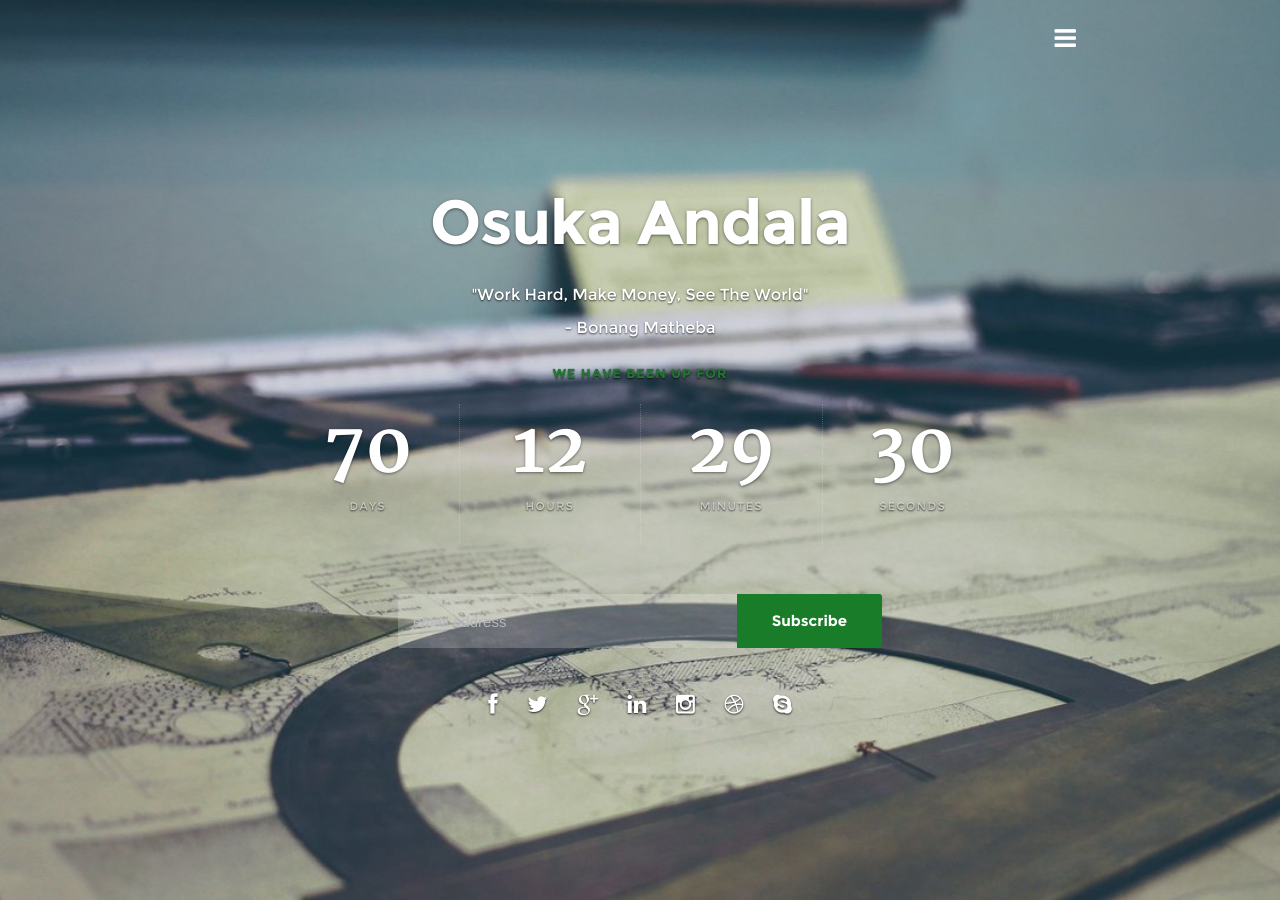
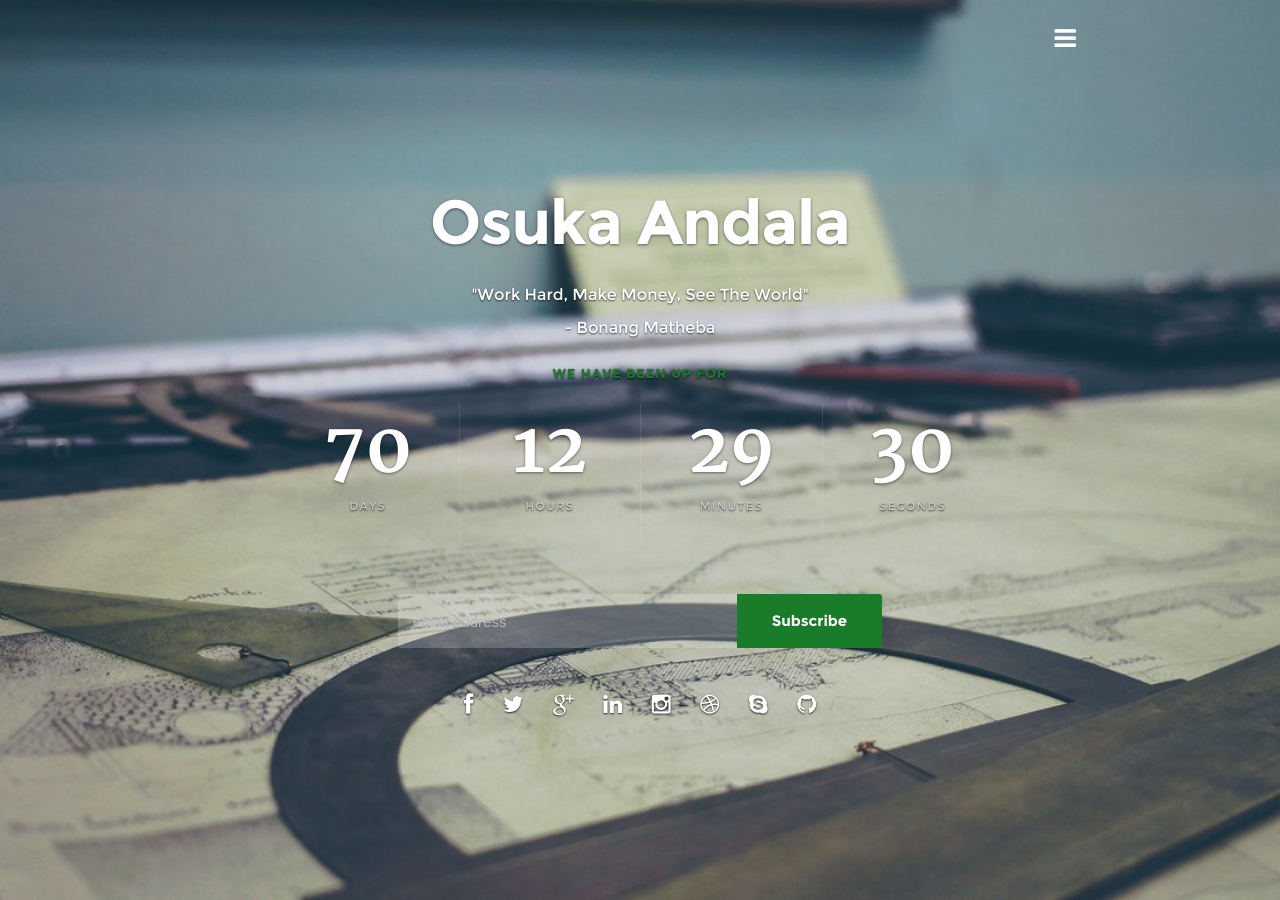
Before and after one commit to Osuka-Andala/Osuka-Andala.github.io, a plain HTML site: page index.html in a window 1280 px wide. Drawn offline with nearby package versions, Linux system fonts and the light colour scheme; some packages are replaced by stand-ins of ours; files whose address does not match are found by name.

Commit message:
Added github icon

```diff
--- a/index.html
+++ b/index.html
@@ -91,6 +91,7 @@
 						 <li><a href="#"><i class="fa fa-instagram"></i></a></li>
 						 <li><a href="#"><i class="fa fa-dribbble"></i></a></li>
 						 <li><a href="#"><i class="fa fa-skype"></i></a></li>
+						 <li><a href="https://github.com/Osuka-Andala"><i class="fa fa-github"></i></a></li>
 					 </ul>
      </div>
 
```
